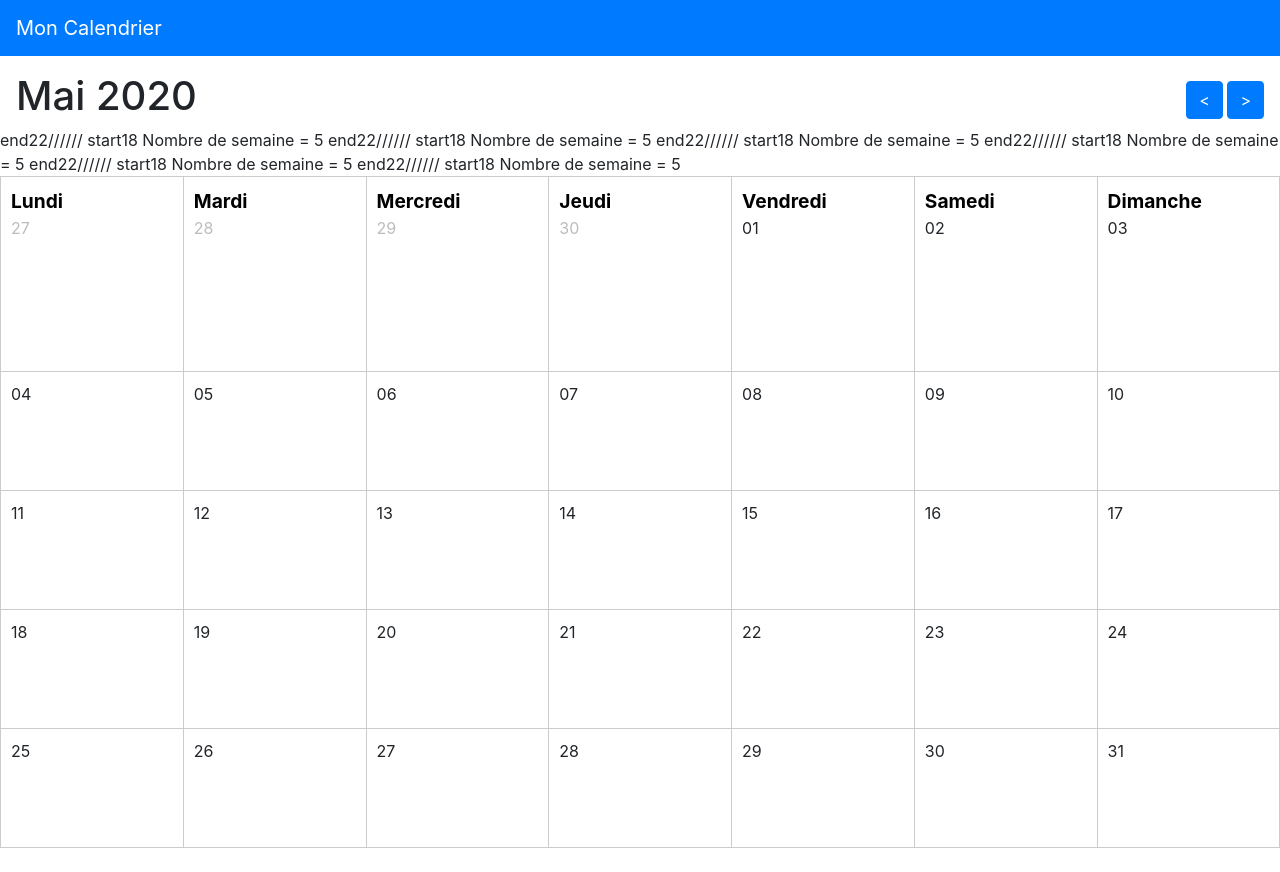
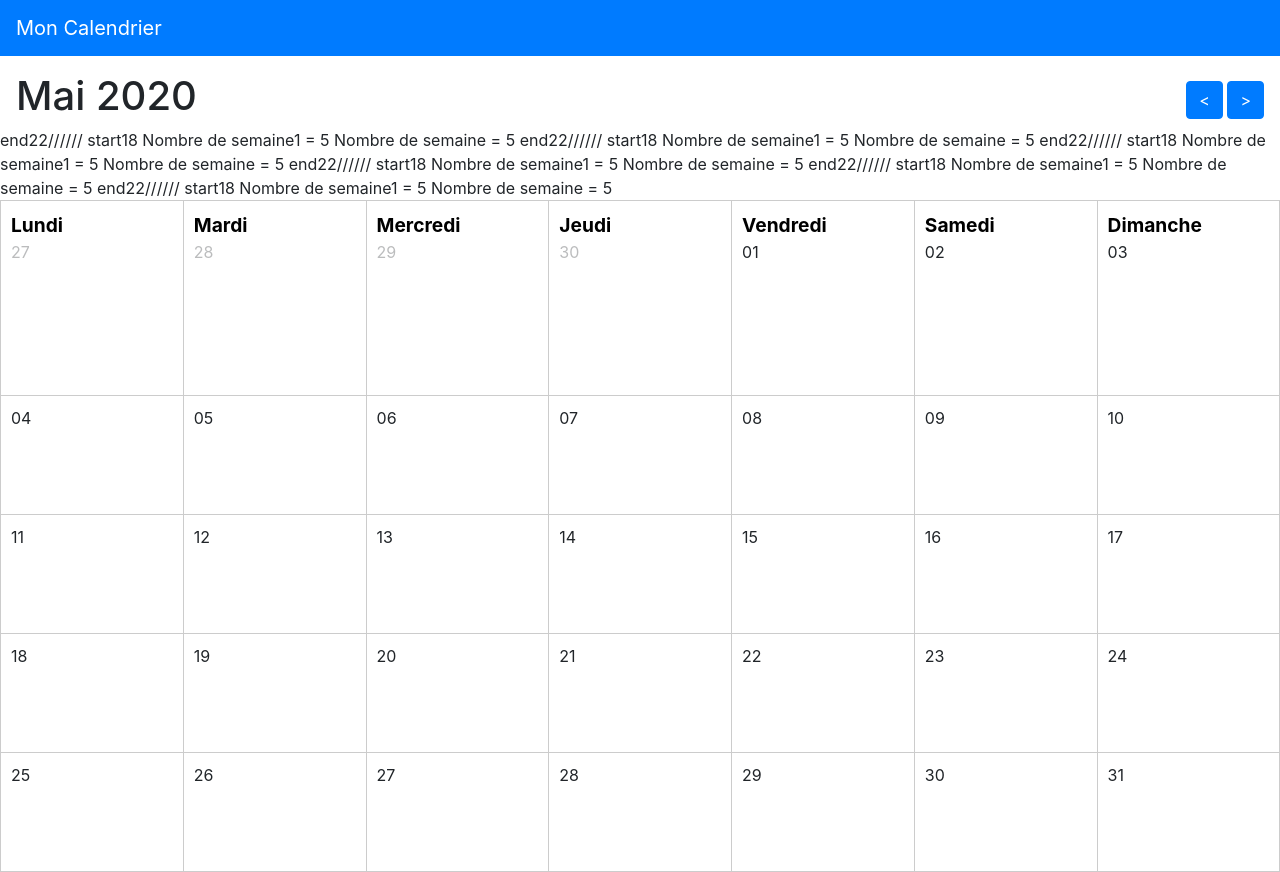
Before and after one commit to halfaouw/GrenobleHandiSport, a PHP site: page /ztest/public/index.php in a window 1280 px wide. Before the commit the page ends 848 px from the top, so only its background shows below. Run offline with PHP 8.4, Linux system fonts and the light colour scheme.

Commit message:
agenda modifs

```diff
--- a/ztest/public/index.php
+++ b/ztest/public/index.php
@@ -10,7 +10,7 @@
   <body>
 
     <nav class="navbar navbar-dark bg-primary mb-3">
-      <a href="/index.php" class="navbar-brand">Mon Calendrier</a>
+      <a href="/GrenobleHandiSport/ztest/public/index.php" class="navbar-brand">Mon Calendrier</a>
     </nav>
 
     <?php
--- a/ztest/src/Date/Month.php
+++ b/ztest/src/Date/Month.php
@@ -45,16 +45,21 @@ class Month {
     echo"end".intval($end->format('W'))."////// start".intval($start->format('W'))."\n";
 
     $weeks = intval($end->format('W')) - intval($start->format('W')) +1;
+    echo " Nombre de semaine1 = $weeks";
 
+/*
     if ($weeks < 0){
       $end = (clone $start)->modify('+4 week');
       $weeks = intval($end->format('W')) - intval($start->format('W')) +2;
+      echo " Nombre de semaine = $weeks";
+      $weeks = 12;
+
     }
+*/
 
-/*
     if ($weeks < 0){
       echo "Blabla 1--";
-      $weeks = intval($end->format('W'))+;
+      $weeks = intval($end->format('W'))+1;
     }
     /*
     if ($this->month == 12) {
@@ -65,6 +70,8 @@ class Month {
     */
 
     if ($start->format('w') == 1) {
+      echo " Nombre de semaine = $weeks";
+
       $weeks +=1;
     }
 
```
